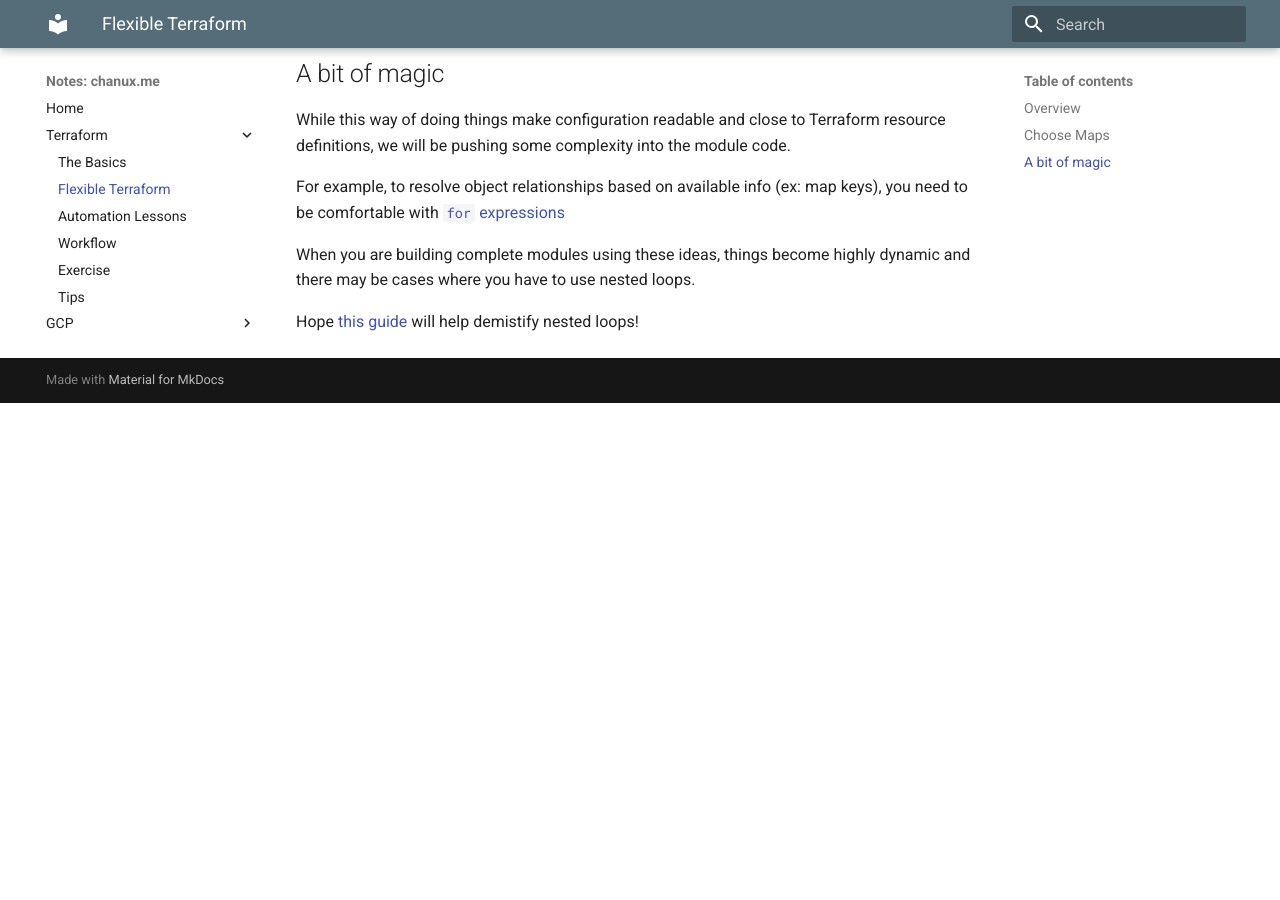
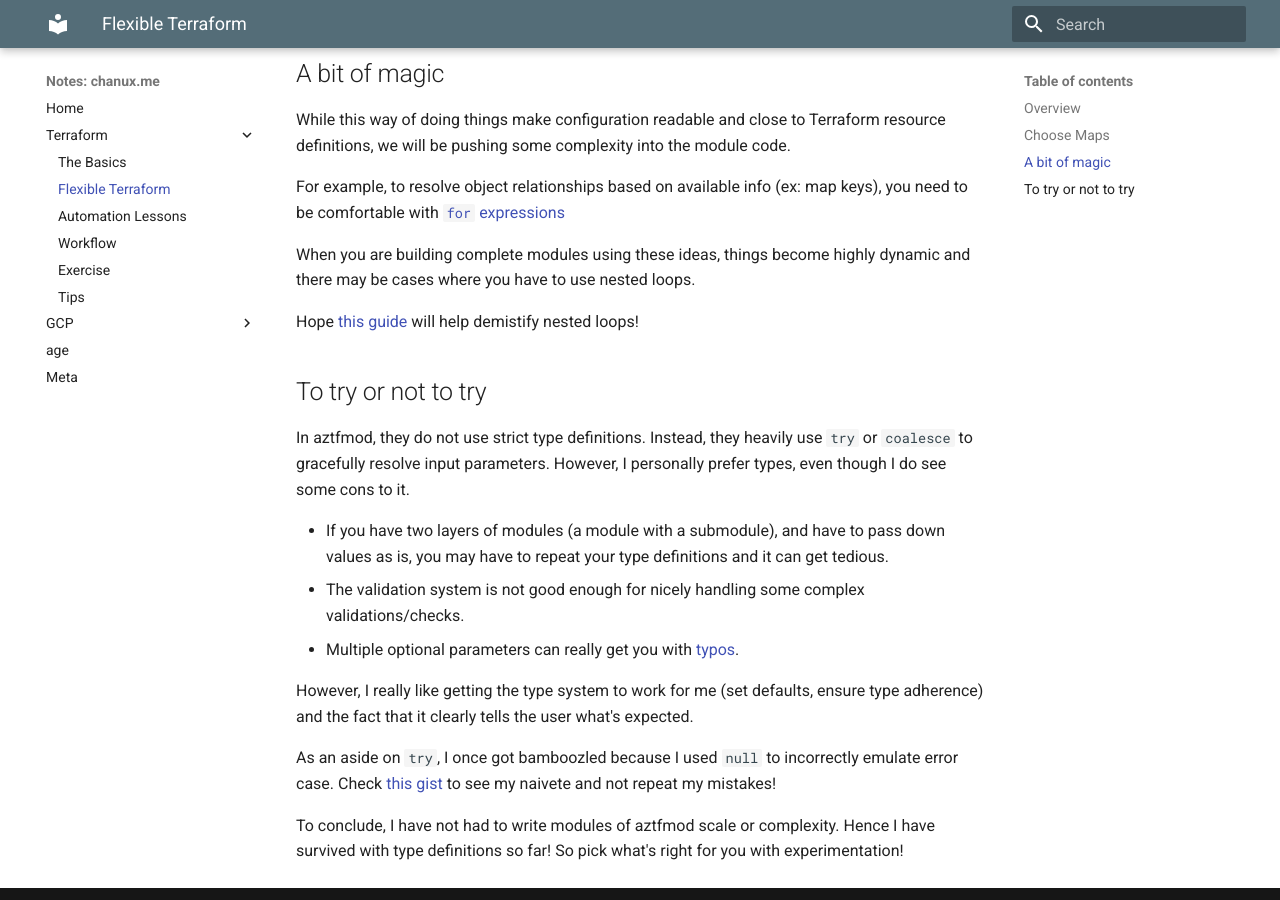
Before and after one commit to chanux/notes.chanux.me, an MkDocs documentation site: the page built from docs/terraform/flexible.md, in a window 1280 px wide and 900 px high, scrolled down 2436 px. Built offline with MkDocs 1.6.1 and Material for MkDocs 9.7.7, drawn with Linux system fonts in a browser that asks for light colours; before the commit the page ends 2839 px from its top, so only the background shows below that.

Commit message:
Adds section on try vs strict types to flexible terraform article

```diff
--- a/docs/terraform/flexible.md
+++ b/docs/terraform/flexible.md
@@ -135,3 +135,30 @@ dynamic and there may be cases where you have to use nested loops.
 Hope [this
 guide](https://gist.github.com/chanux/e9ebabb46169b9d2c46c331f56da4800) will
 help demistify nested loops!
+
+## To try or not to try
+
+In aztfmod, they do not use strict type definitions. Instead, they heavily use
+`try` or `coalesce` to gracefully resolve input parameters. However,
+I personally prefer types, even though I do see some cons to it.
+
+- If you have two layers of modules (a module with a submodule), and have to
+  pass down values as is,  you may have to repeat your type definitions and it
+  can get tedious.
+- The validation system is not good enough for nicely handling some complex
+  validations/checks.
+- Multiple optional parameters can really get you with
+  [typos](https://gist.github.com/chanux/8afa8c25bc198187eee892ab54063f3c).
+
+However, I really like getting the type system to work for me (set defaults,
+ensure type adherence) and the fact that it clearly tells the user what's
+expected.
+
+As an aside on `try`, I once got bamboozled because I used `null` to
+incorrectly emulate error case. Check [this
+gist](https://gist.github.com/chanux/6de8bcdfeea327240776b7e4af72eb69) to see
+my naivete and not repeat my mistakes!
+
+To conclude, I have not had to write modules of aztfmod scale or complexity.
+Hence I have survived with type definitions so far! So pick what's right for
+you with experimentation!
```
